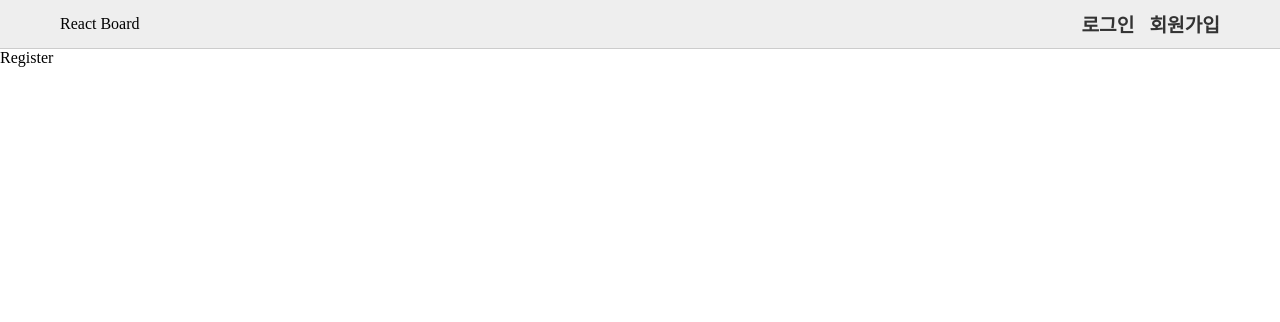
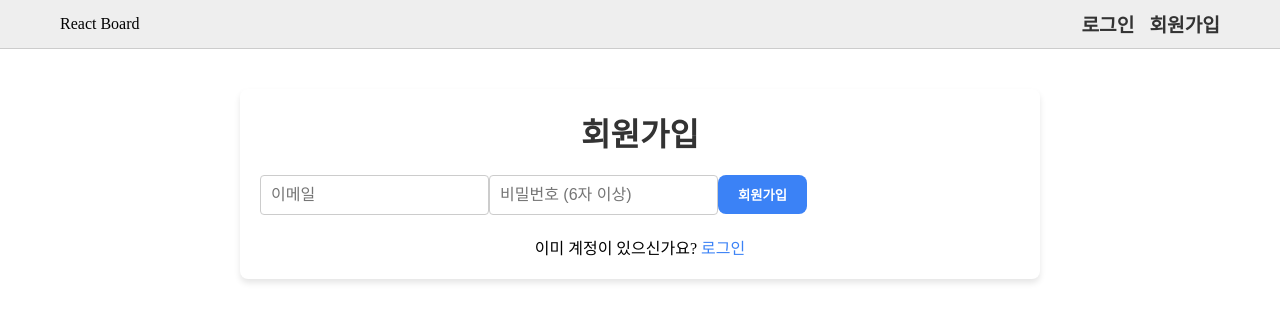
Before and after one commit to Meegu80/lecture15-board, a React (Vite) app: page /register in a window 1280 px wide. Shown: the top 322 px of the page. Built offline with nearby package versions, Linux system fonts and the light colour scheme; no server answers.

Commit message:
로그인 완료 헤더작성 완료 에러페이지 완성 초기화(파일/폴더 생성 완료)

```diff
--- a/src/App.tsx
+++ b/src/App.tsx
@@ -1,13 +1,28 @@
 import GlobalStyles from "./styles/GlobalStyles.tsx";
 import {RouterProvider} from "react-router";
 import {router} from "./router/router.tsx";
+import {useEffect, useState} from "react";
+import {auth} from "./firebase.ts";
 
 function App() {
+    const [isLoading, setIsLoading] = useState(true);
+
+    const init = () => {
+        return auth.authStateReady().then(
+            () => setIsLoading(false),
+        )
+    }
+    useEffect(() => {
+        init().then(() => {
+
+        })
+
+    }, []);
 
     return (
         <div>
-            <GlobalStyles />
-            <RouterProvider router={router} />
+            <GlobalStyles/>
+            {isLoading ? <h1>인증 상태 확인중...</h1> : <RouterProvider router={router}/>}
         </div>
     );
 }
--- a/src/pages/ErrorPage.tsx
+++ b/src/pages/ErrorPage.tsx
@@ -1,5 +1,6 @@
 import {useNavigate} from "react-router";
 import styled from "styled-components";
+import {ActionButton} from "../styles/styles.tsx";
 
 type Props = {
     code?: string;
@@ -53,15 +54,3 @@
     display: flex;
     gap: 15px;
 `
-const ActionButton = styled.button<{ outlined?: boolean }>`
-    padding: 10px 20px;
-    border-radius: 8px;
-    font-weight: bold;
-    cursor: pointer;
-
-    border: ${props => (props.outlined ? '1px solid #3b82f6' : 'none')};
-    background-color:${props => (props.outlined ? '#fff' : '#3b82f6')};
-    color: ${props => (props.outlined ? '#3b82f6' : '#fff')};
-
-
-`
--- a/src/pages/auth/Login.tsx
+++ b/src/pages/auth/Login.tsx
@@ -1,9 +1,68 @@
+import {Form, Link, useNavigate} from "react-router";
+import {useForm} from "react-hook-form";
+import {createUserWithEmailAndPassword} from "firebase/auth";
+import {auth} from "../../firebase.ts";
+import {FirebaseError} from "firebase/app";
+import {Container, Input, Switcher, Title} from "../../styles/auth.tsx";
+import {ActionButton} from "../../styles/styles.tsx";
+import type {AuthFormType} from "./Register.tsx";
+import {signInWithEmailAndPassword} from "firebase/auth/cordova";
+
 function Login() {
 
+    const navigate = useNavigate();
+    const {
+        register,
+        handleSubmit,
+        formState: {errors},
+        setError,
+    } = useForm<AuthFormType>();
+
+    const onSubmit = async (data: AuthFormType) => {
+        try {
+            await signInWithEmailAndPassword(auth, data.email, data.password);
+            navigate("/");
+
+        } catch (e) {
+            if (e instanceof FirebaseError) {
+                if (e.code === "auth/invalid-credential") {
+                    setError("root", {message: "이메일 또는 비밀번호가 올바르지 않습니다. "})
+                } else {
+                    setError("root", {message: "로그인에 실패하였습니다. "})
+                }
+            }
+        }
+    };
+
     return (
-        <div>
-            Login
-        </div>
+        <Container>
+            <Title>로그인</Title>
+            <Form onSubmit={handleSubmit(onSubmit)}>
+                <Input
+                    {...register("email", {required: "이메일은 필수 입력입니다."})}
+                    type={"email"}
+                    placeholder={"이메일"}
+                />
+                {errors.email && <p>{errors.email.message}</p>}
+                <Input
+                    {...register("password", {
+                        required: "비밀번호는 필수 입력입니다.",
+                        minLength: {
+                            value: 6,
+                            message: "비밀번호는 6자 이상이어야 합니다.",
+                        },
+                    })}
+                    type={"password"}
+                    placeholder={"비밀번호 (6자 이상)"}
+                />
+                {errors.password && <p>{errors.password.message}</p>}
+                <ActionButton>로그인</ActionButton>
+                {errors.root && <p>{errors.root.message}</p>}
+            </Form>
+            <Switcher>
+                이미 계정이 있으신가요? <Link to={"/login"}>로그인</Link>
+            </Switcher>
+        </Container>
     );
 }
 
--- a/src/pages/auth/Register.tsx
+++ b/src/pages/auth/Register.tsx
@@ -1,9 +1,69 @@
+import {Form, Link, useNavigate} from "react-router";
+import {ActionButton} from "../../styles/styles.tsx";
+import {useForm} from "react-hook-form";
+import {createUserWithEmailAndPassword} from "firebase/auth";
+import {auth} from "../../firebase.ts";
+import {FirebaseError} from "firebase/app";
+import {Container, Input, Switcher, Title} from "../../styles/auth.tsx";
+
+export type AuthFormType = {
+    email: string;
+    password: string;
+};
+
 function Register() {
+    const navigate = useNavigate();
+    const {
+        register,
+        handleSubmit,
+        formState: { errors },
+        setError,
+    } = useForm<AuthFormType>();
+
+    const onSubmit = async (data: AuthFormType) => {
+        try {
+            await createUserWithEmailAndPassword(auth, data.email, data.password);
+            navigate("/login");
+        } catch (e) {
+            if (e instanceof FirebaseError) {
+                if (e.code === "auth/email-already-in-use") {
+                    setError("root", { message: "이미 사용 중인 이메일입니다." });
+                }
+            } else {
+                setError("root", { message: "회원가입이 실패되었습니다." });
+            }
+        }
+    };
 
     return (
-        <div>
-            Register
-        </div>
+        <Container>
+            <Title>회원가입</Title>
+            <Form onSubmit={handleSubmit(onSubmit)}>
+                <Input
+                    {...register("email", { required: "이메일은 필수 입력입니다." })}
+                    type={"email"}
+                    placeholder={"이메일"}
+                />
+                {errors.email && <p>{errors.email.message}</p>}
+                <Input
+                    {...register("password", {
+                        required: "비밀번호는 필수 입력입니다.",
+                        minLength: {
+                            value: 6,
+                            message: "비밀번호는 6자 이상이어야 합니다.",
+                        },
+                    })}
+                    type={"password"}
+                    placeholder={"비밀번호 (6자 이상)"}
+                />
+                {errors.password && <p>{errors.password.message}</p>}
+                <ActionButton>회원가입</ActionButton>
+                {errors.root && <p>{errors.root.message}</p>}
+            </Form>
+            <Switcher>
+                이미 계정이 있으신가요? <Link to={"/login"}>로그인</Link>
+            </Switcher>
+        </Container>
     );
 }
 
--- /dev/null
+++ b/src/styles/auth.tsx
@@ -0,0 +1,42 @@
+import styled from "styled-components";
+
+export const Container = styled.div`
+    width: 100%;
+    max-width: 800px;
+    margin: 40px auto;
+    padding: 20px;
+    background-color: white;
+    border-radius: 8px;
+    box-shadow: 0 4px 6px rgba(0, 0, 0, 0.1);
+`;
+
+export const Title = styled.h1`
+    color: #333;
+    text-align: center;
+    margin-bottom: 20px;
+`;
+
+export const Form = styled.form`
+    display: flex;
+    flex-direction: column;
+    gap: 15px;
+    border: 1px solid #ddd;
+    padding: 20px;
+    border-radius: 4px;
+`;
+
+export const Input = styled.input`
+    padding: 10px;
+    border: 1px solid #ccc;
+    border-radius: 4px;
+    font-size: 16px;
+`;
+
+export const Switcher = styled.p`
+    margin-top: 20px;
+    text-align: center;
+
+    a {
+        color: #3b82f6;
+    }
+`;
--- /dev/null
+++ b/src/styles/styles.tsx
@@ -0,0 +1,12 @@
+import styled from "styled-components";
+
+export const ActionButton = styled.button<{ outlined?: boolean }>`
+    padding: 10px 20px;
+    border-radius: 8px;
+    font-weight: bold;
+    cursor: pointer;
+
+    border: ${props => (props.outlined ? "1px solid #3b82f6" : "none")};
+    background-color: ${props => (props.outlined ? "white" : "#3b82f6")};
+    color: ${props => (props.outlined ? "#3b82f6" : "white")};
+`;
```
